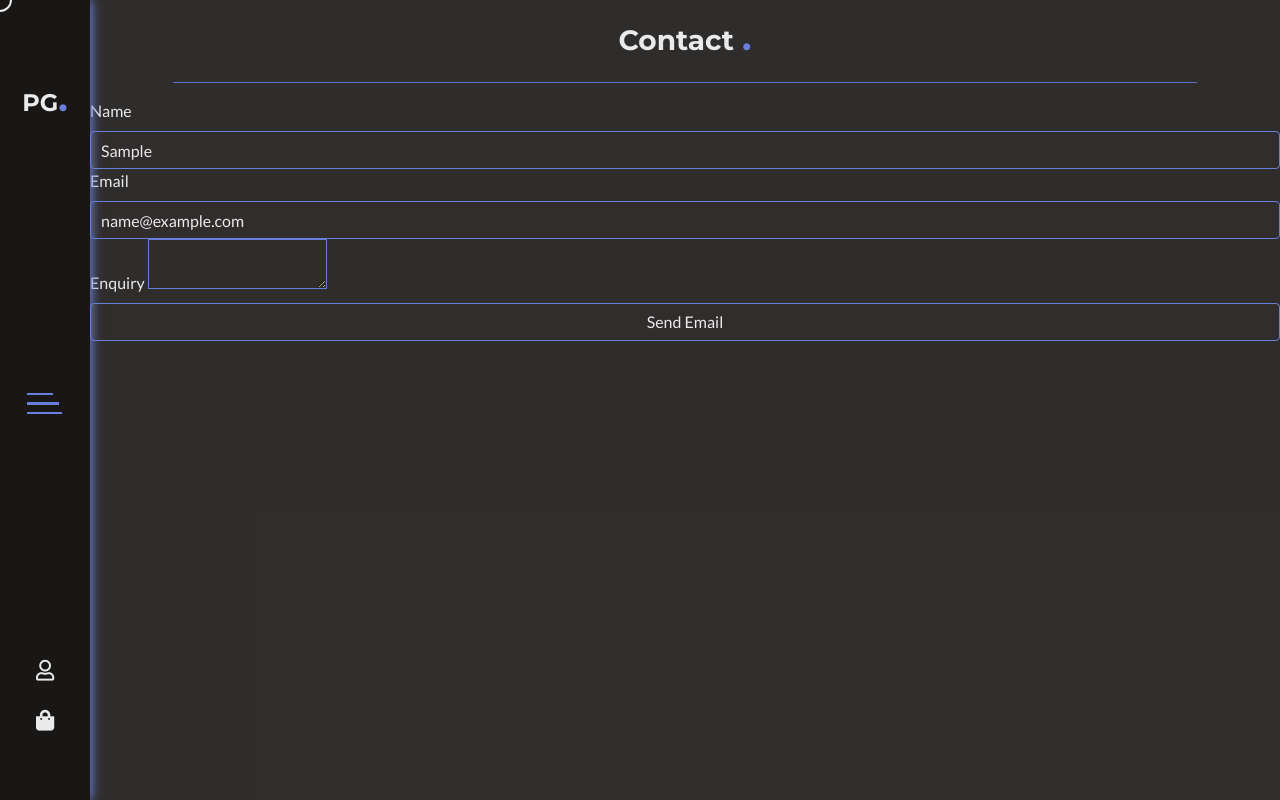
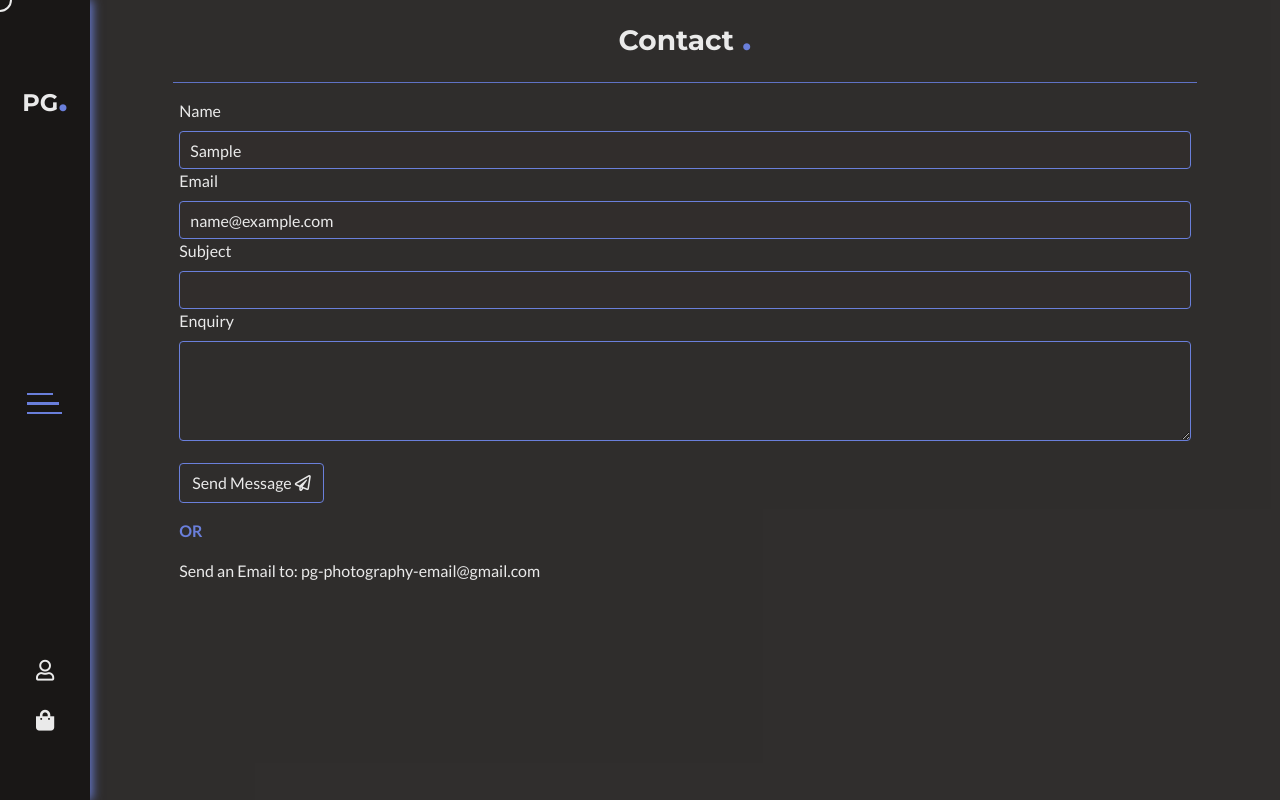
Before and after one commit to aidant842/MilestoneProject4, a Django app: page /contact/ in a window 1280 px wide. Run offline with Django 3.2, Linux system fonts and the light colour scheme; the visitor is signed in with stand-in values (Sample User, id 1); data comes from the database, SQL or seed files in the repository; some libraries are stand-ins or nearby versions.

Commit message:
added extra functionality to the contact app, changed model name to messages and fixed styling on contact page; also added admin link on user profile for admin accounts

```diff
--- a/contact/templates/contact/contact.html
+++ b/contact/templates/contact/contact.html
@@ -7,6 +7,8 @@
   </h1>
   <hr class="heading-underline" />
 </div>
+
+<div class="contact-container">
     <form class="contact-form" method="POST">
         {% csrf_token %}
         <fieldset>
@@ -16,9 +18,17 @@
             <input id="email" name="email" type="email" value="{{ profile.user.email }}" required />
             <!-- <label for="enquiry">Enquiry</label>
             <input id="enquiry" type="text" required /> -->
+            <label for="subject">Subject</label>
+            <input type="text" id="subject" name="subject" required />
             <label for="enquiry" class="textarea-label">Enquiry</label>
-        <textarea id="enquiry" name="enquiry"></textarea>
-        <input type="submit" value="Send Email"/>
+            <textarea id="enquiry" name="enquiry" required></textarea>
+            <button class="btn checkoutBtn" type="submit">Send Message <i class="far fa-paper-plane"></i></button>
         </fieldset>
     </form>
+
+    <p>OR</p>
+
+    Send an Email to: <a href="mailto:pg-photography-email@gmail.com">pg-photography-email@gmail.com</a>
+
+</div>
 {% endblock %}
--- a/contact/views.py
+++ b/contact/views.py
@@ -1,6 +1,6 @@
 from django.shortcuts import render, redirect, get_object_or_404
 from django.contrib import messages
-from .models import Contact
+from .models import Messages
 from profiles.models import UserProfile
 
 
@@ -11,12 +11,14 @@ def contact_page(request):
         profile = get_object_or_404(UserProfile, user=request.user)
 
     if request.method == 'POST':
-        contact = Contact()
+        contact = Messages()
         name = request.POST.get('name')
         email = request.POST.get('email')
+        subject = request.POST.get('subject')
         enquiry = request.POST.get('enquiry')
         contact.name = name
         contact.email = email
+        contact.subject = subject
         contact.enquiry = enquiry
 
         contact.save()
--- a/static/css/sass/_contact.scss
+++ b/static/css/sass/_contact.scss
@@ -1,6 +1,23 @@
 textarea {
     background-color: transparent;
-    resize: both;
+    resize: vertical;
     color: $font-color;
     border: 1px solid $secondary-color;
+    width: 100%;
+    margin-bottom: 1rem;
+    padding: 1rem;
+    min-height: 100px;
+    border-radius: 4px;
 }
+
+.contact-container {
+    width: 85%;
+    margin: 0 auto;
+    padding-bottom: 2rem;
+}
+
+.contact-container p {
+    font-weight: bold;
+    color: $secondary-color;
+    margin: 1rem 0;
+}
--- a/static/css/styles.css
+++ b/static/css/styles.css
@@ -1300,9 +1300,26 @@ select option:first-child {
 
 textarea {
   background-color: transparent;
-  resize: both;
+  resize: vertical;
   color: #eaeaea;
   border: 1px solid #6a7fdb;
+  width: 100%;
+  margin-bottom: 1rem;
+  padding: 1rem;
+  min-height: 100px;
+  border-radius: 4px;
+}
+
+.contact-container {
+  width: 85%;
+  margin: 0 auto;
+  padding-bottom: 2rem;
+}
+
+.contact-container p {
+  font-weight: bold;
+  color: #6a7fdb;
+  margin: 1rem 0;
 }
 
 /*# sourceMappingURL=styles.css.map */
--- a/templates/base.html
+++ b/templates/base.html
@@ -23,6 +23,7 @@
     {% endblock %}
 
     {% block corejs %}
+    <script src="https://unpkg.com/@popperjs/core@2"></script>
     <script src="https://code.jquery.com/jquery-3.5.1.js" integrity="sha256-QWo7LDvxbWT2tbbQ97B53yJnYU3WhH/C8ycbRAkjPDc=" crossorigin="anonymous"></script>
     <script src="https://cdn.jsdelivr.net/npm/popper.js@1.16.0/dist/umd/popper.min.js" integrity="sha384-Q6E9RHvbIyZFJoft+2mJbHaEWldlvI9IOYy5n3zV9zzTtmI3UksdQRVvoxMfooAo" crossorigin="anonymous"></script>
     <script src="https://stackpath.bootstrapcdn.com/bootstrap/4.5.0/js/bootstrap.min.js" integrity="sha384-OgVRvuATP1z7JjHLkuOU7Xw704+h835Lr+6QL9UvYjZE3Ipu6Tp75j7Bh/kR0JKI" crossorigin="anonymous"></script>
@@ -137,6 +138,12 @@
     <script src="{% static 'js/app.js' %}"></script>
     <script>
         $('.toast').toast('show');
+
+        $(function () {
+            $('[data-toggle="tooltip"]').tooltip()
+        })
+
+
     </script>
   {% endblock %}
   </body>
```
Also changed, not shown: contact/admin.py (+12 -9 lines), contact/models.py (+8 -4 lines), products/templates/products/product_detail.html (+10 -1 lines), profiles/templates/profiles/profiles.html (+6 -3 lines), contact/migrations/0003_auto_20201102_1103.py (added), contact/migrations/0004_messages_subject.py (added), contact/migrations/0005_messages_date_sent.py (added), 1 other file. Lines whose indentation alone changed are shown as unchanged.
